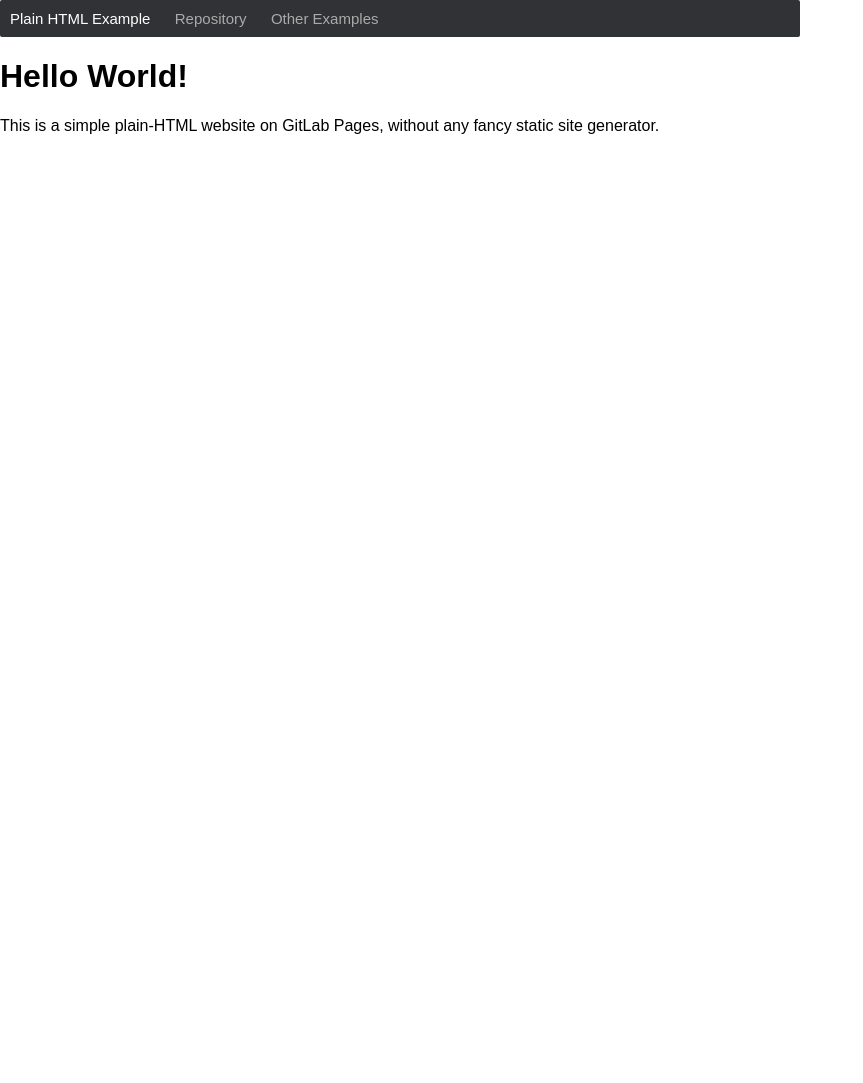
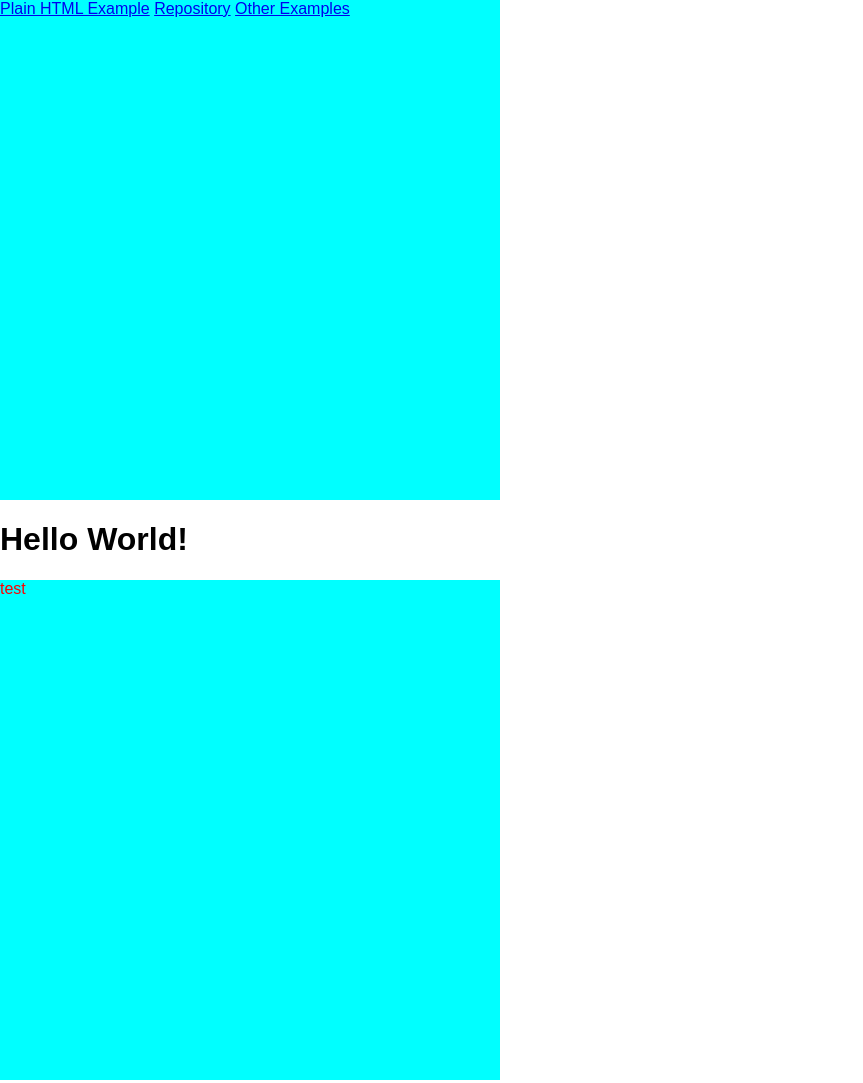
Before and after one commit to Klaudiuszu/FragmentDB, a plain HTML site: page public/index.html in a window 1280 px wide. Shown: the top 1083 px of the page, without its empty margins (0-863 px from the left). Before the commit the page ends 800 px from the top, so only its background shows below. Drawn offline with Linux system fonts and the light colour scheme.

Commit message:
test gitlab

```diff
--- a/public/index.html
+++ b/public/index.html
@@ -14,7 +14,9 @@
     </div>
 
     <h1>Hello World!</h1>
-
+    <div>
+      test
+    </div>
     <p>
       This is a simple plain-HTML website on GitLab Pages, without any fancy static site generator.
     </p>
--- a/public/style.css
+++ b/public/style.css
@@ -4,20 +4,9 @@ body {
   max-width: 1280px;
 }
 
-.navbar {
-  background-color: #313236;
-  border-radius: 2px;
-  max-width: 800px;
+div{
+  width: 500px;
+  height: 500px;
+  color: red;
+  background-color: aqua;
 }
-
-.navbar a {
-  color: #aaa;
-  display: inline-block;
-  font-size: 15px;
-  padding: 10px;
-  text-decoration: none;
-}
-
-.navbar a:hover {
-  color: #ffffff;
-}
```
